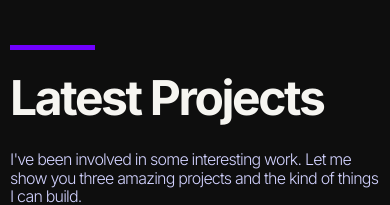
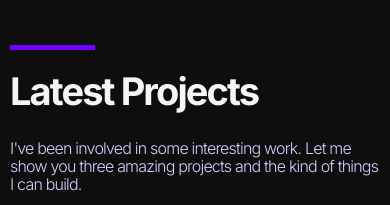
Before and after one commit to GomezFrannco/react-portfolio, a React (Vite) app: page / in a window 390 px wide. Shown: the part 799-1004 px from the top of the page. Built offline with nearby package versions, Linux system fonts and the light colour scheme.

Commit message:
Add tablet responsive style

```diff
--- a/src/components/text/subtitles.components.scss
+++ b/src/components/text/subtitles.components.scss
@@ -18,6 +18,9 @@
     color: #F6F5F1;
     font-weight: 700;
     font-size: 3rem;
+    @include m-queries(768px) {
+      font-size: 2.375rem;
+    }
     @include m-queries(500px) {
       margin-bottom: 1.5625rem;
     }
```
